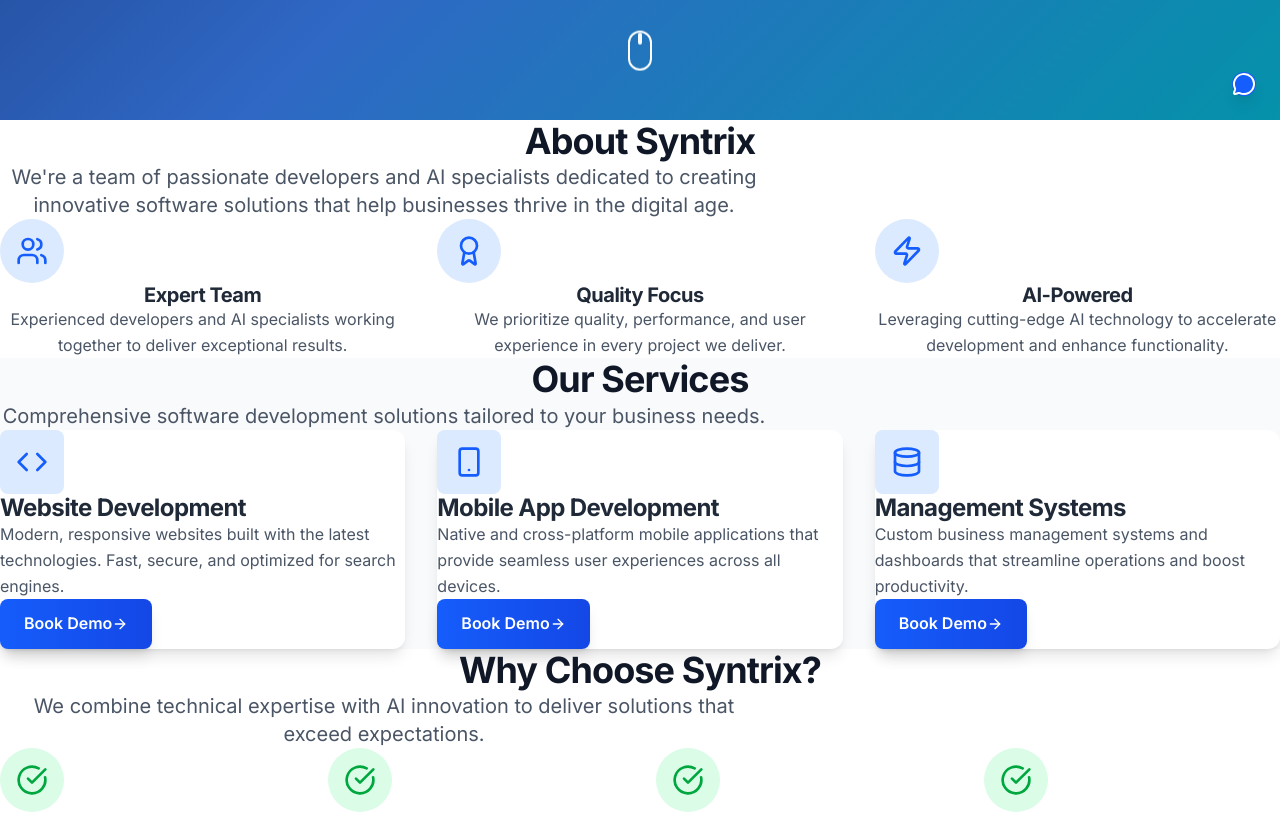
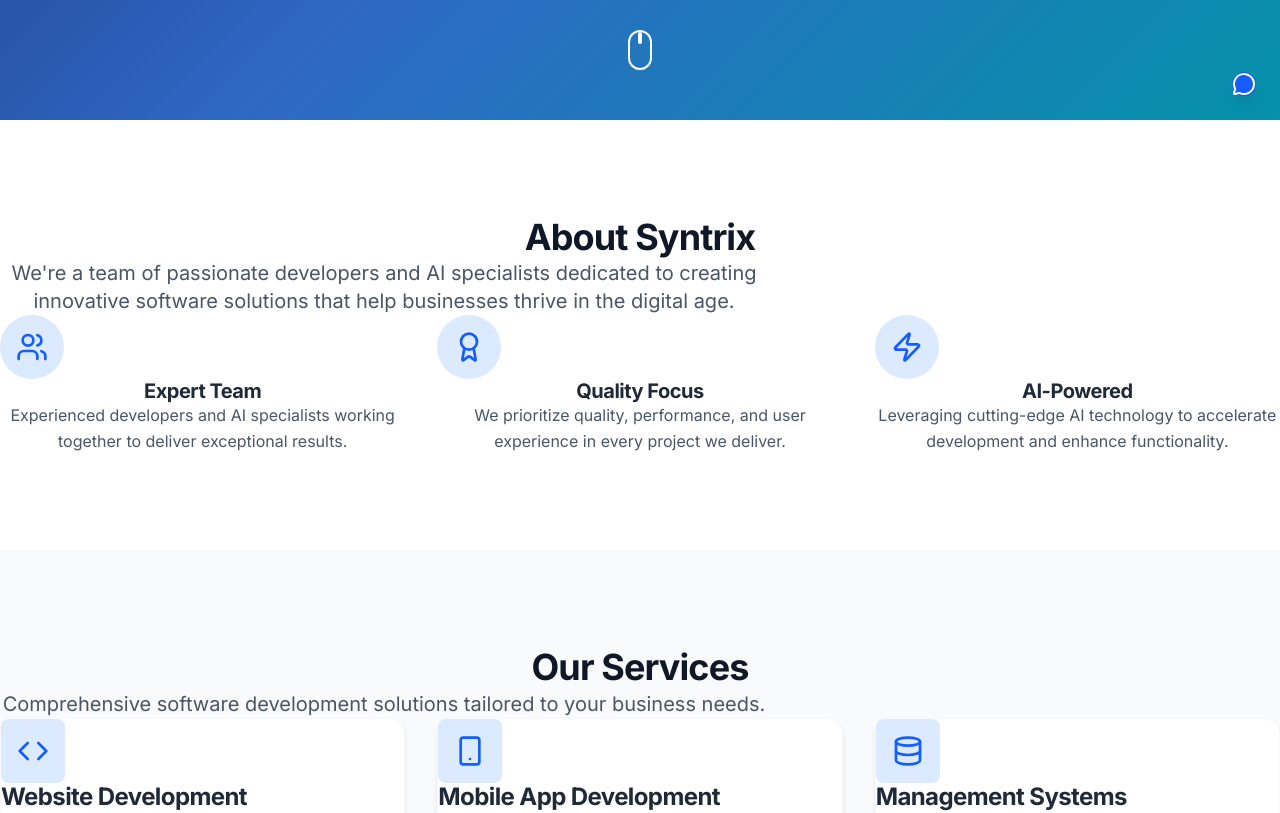
Before and after one commit to Axaxin24/syntrix-website, a Next.js app: page / in a window 1280 px wide. Shown: the part 680-1493 px from the top of the page. Built offline with nearby package versions, Linux system fonts and the light colour scheme.

Commit message:
Apply enhanced styling to home page and navigation for better visual quality

```diff
--- a/src/app/page.tsx
+++ b/src/app/page.tsx
@@ -36,7 +36,7 @@
       </section>
 
       {/* About Syntrix Section */}
-      <section className="py-20 bg-white">
+      <section className="section-padding bg-white">
         <div className="max-w-7xl mx-auto px-4 sm:px-6 lg:px-8">
           <div className="text-center mb-16">
             <h2 className="text-4xl font-bold text-gray-900 mb-4">About Syntrix</h2>
@@ -72,7 +72,7 @@
       </section>
 
       {/* Services Section */}
-      <section className="py-20 bg-gray-50">
+      <section className="section-padding bg-gray-50">
         <div className="max-w-7xl mx-auto px-4 sm:px-6 lg:px-8">
           <div className="text-center mb-16">
             <h2 className="text-4xl font-bold text-gray-900 mb-4">Our Services</h2>
@@ -81,7 +81,7 @@
             </p>
           </div>
           <div className="grid grid-cols-1 md:grid-cols-3 gap-8">
-            <div className="bg-white rounded-xl p-8 shadow-lg card-hover">
+            <div className="card-enhanced p-8 card-hover">
               <div className="bg-blue-100 w-16 h-16 rounded-lg flex items-center justify-center mb-6">
                 <Code className="h-8 w-8 text-blue-600" />
               </div>
@@ -95,7 +95,7 @@
                 <ArrowRight className="h-4 w-4" />
               </Link>
             </div>
-            <div className="bg-white rounded-xl p-8 shadow-lg card-hover">
+            <div className="card-enhanced p-8 card-hover">
               <div className="bg-blue-100 w-16 h-16 rounded-lg flex items-center justify-center mb-6">
                 <Smartphone className="h-8 w-8 text-blue-600" />
               </div>
@@ -109,7 +109,7 @@
                 <ArrowRight className="h-4 w-4" />
               </Link>
             </div>
-            <div className="bg-white rounded-xl p-8 shadow-lg card-hover">
+            <div className="card-enhanced p-8 card-hover">
               <div className="bg-blue-100 w-16 h-16 rounded-lg flex items-center justify-center mb-6">
                 <Database className="h-8 w-8 text-blue-600" />
               </div>
--- a/src/components/Navigation.tsx
+++ b/src/components/Navigation.tsx
@@ -53,7 +53,7 @@
               <Link
                 key={item.name}
                 href={item.href}
-                className="text-gray-700 hover:text-blue-600 font-medium transition-colors duration-200"
+                className="nav-link"
               >
                 {item.name}
               </Link>
@@ -86,7 +86,7 @@
                 <Link
                   key={item.name}
                   href={item.href}
-                  className="block px-3 py-2 text-gray-700 hover:text-blue-600 hover:bg-blue-50 rounded-md transition-colors duration-200"
+                  className="block px-3 py-2 text-gray-700 hover:text-blue-600 hover:bg-blue-50 rounded-md transition-colors duration-200 font-medium"
                   onClick={() => setIsOpen(false)}
                 >
                   {item.name}
```
